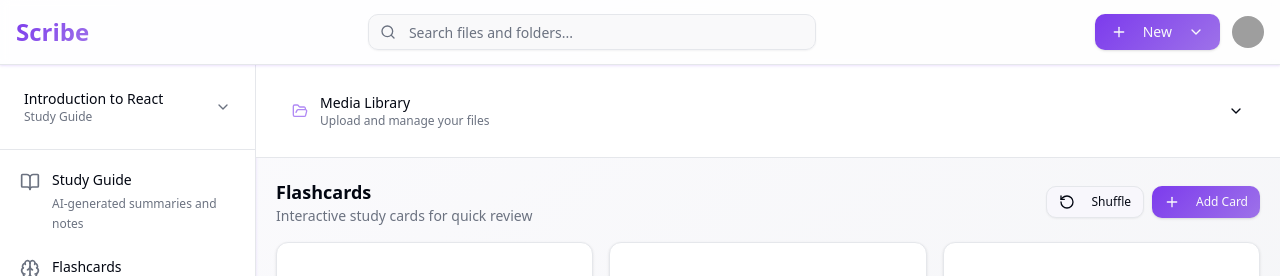
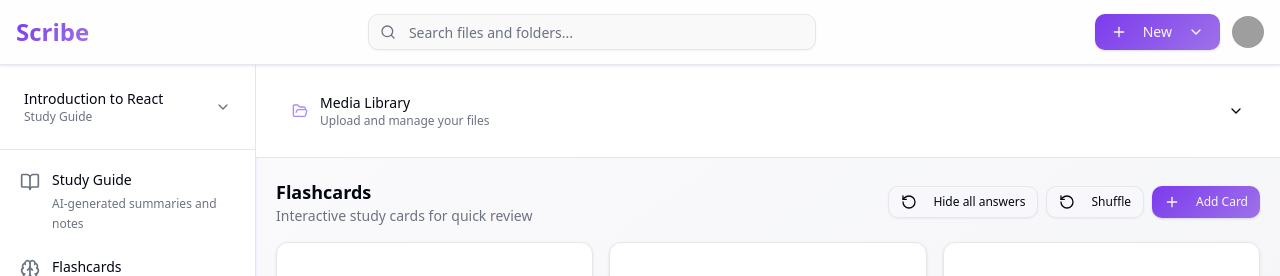
Before and after one commit to goscribe/scribe, a Next.js app: page /workspace/1/flashcards in a window 1280 px wide. Shown: the top 276 px of the page. Built offline with nearby package versions, Linux system fonts and the light colour scheme; grey boxes are pictures that could not be loaded.

Commit message:
feat: Split hideAnswers from shuffleCards

```diff
--- a/src/app/workspace/[id]/flashcards/page.tsx
+++ b/src/app/workspace/[id]/flashcards/page.tsx
@@ -66,8 +66,12 @@ export default function FlashcardsPanel() {
 
   const shuffleCards = () => {
     setCards([...cards].sort(() => Math.random() - 0.5));
-    setFlippedCards(new Set());
+    //setFlippedCards(new Set());
   };
+
+    const hideAnswers = () => {
+      setFlippedCards(new Set());
+    };
 
   return (
     <div className="space-y-4">
@@ -79,6 +83,10 @@ export default function FlashcardsPanel() {
           </p>
         </div>
         <div className="flex space-x-2">
+          <Button onClick={hideAnswers} size="sm" variant="outline">
+            <RotateCcw className="h-4 w-4 mr-2" />
+            Hide all answers
+          </Button>
           <Button onClick={shuffleCards} size="sm" variant="outline">
             <RotateCcw className="h-4 w-4 mr-2" />
             Shuffle
```
